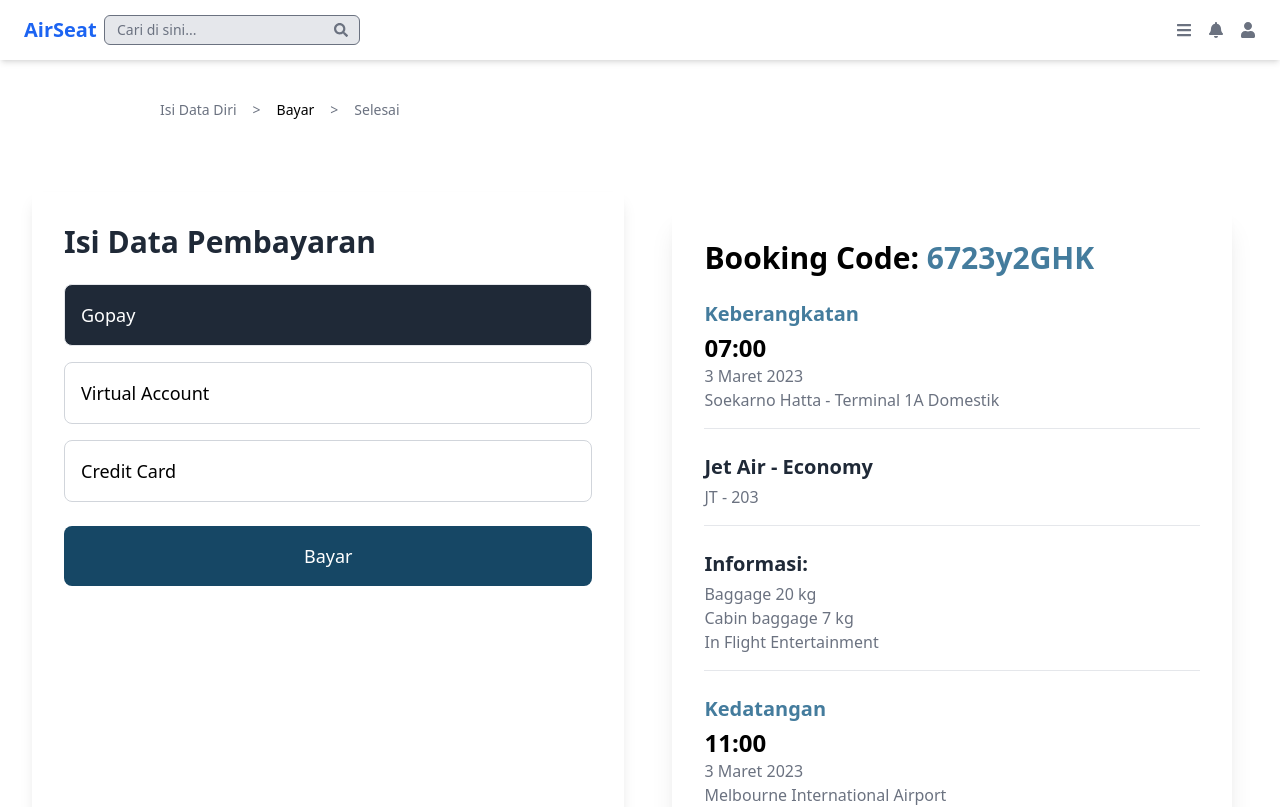
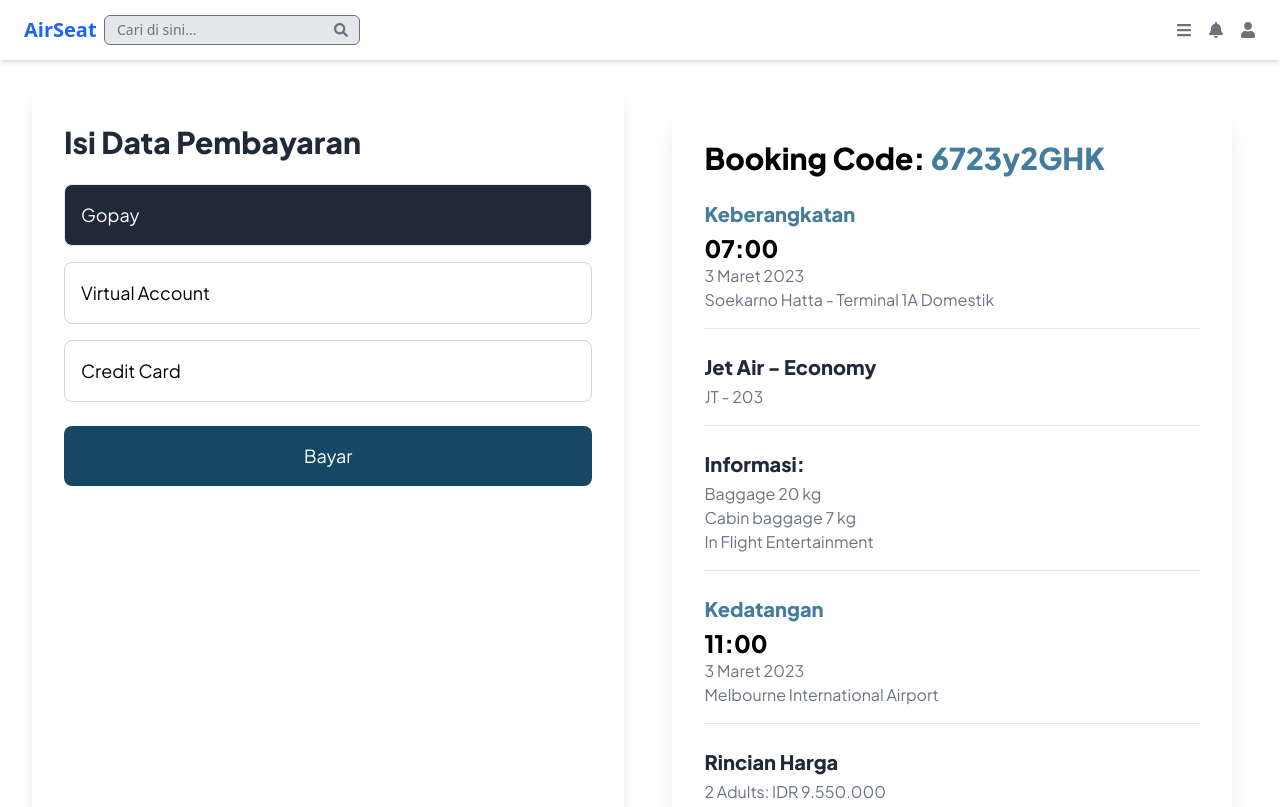
Before and after one commit to FSWAND-KM-6-C2-Final-Project/FE-AirSeat, a React (Create React App) app: page /payment in a window 1280 px wide. Shown: the top 807 px of the page. Built offline with nearby package versions, Linux system fonts and the light colour scheme.

Commit message:
Modify: Update FlightDetails, Navbar, PaymentOptions, and PaymentSuccess components

```diff
--- a/src/components/FlightDetails.js
+++ b/src/components/FlightDetails.js
@@ -20,7 +20,7 @@ const FlightDetails = () => {
           }
         `}
       </style>
-      <div className="md:w-1/3 min-h-screen p-6 bg-white rounded-lg shadow-lg my-6 border border-gray-200 flight-details">
+      <div className="md:w-1/3 max-h-screen p-6 bg-white rounded-lg shadow-lg my-6 border border-gray-200 flight-details">
         <h2 className="text-3xl font-bold mb-6 text-[#164765] border-b-2 border-gray-300 pb-3">
           Detail Penerbangan
         </h2>
--- a/src/components/Navbar.js
+++ b/src/components/Navbar.js
@@ -1,11 +1,7 @@
 import React, { useState } from "react";
 import { FaSearch, FaBell, FaUser, FaBars } from "react-icons/fa";
-import { useLocation } from "react-router-dom";
 
 const Navbar = () => {
-  const location = useLocation();
-  const currentPath = location.pathname;
-
   const [notifications, setNotifications] = useState([
     {
       id: 1,
@@ -92,35 +88,6 @@ const Navbar = () => {
           </div>
         </div>
       </div>
-      <div className="flex justify-start my-10 pl-40">
-        <div className="flex items-center space-x-4 text-sm">
-          <span
-            className={`font-medium ${
-              currentPath === "/booking" ? "text-black" : "text-gray-500"
-            }`}
-          >
-            Isi Data Diri
-          </span>
-          <span className="text-gray-500">{">"}</span>
-          <span
-            className={`font-medium ${
-              currentPath === "/payment" ? "text-black" : "text-gray-500"
-            }`}
-          >
-            Bayar
-          </span>
-          <span className="text-gray-500">{">"}</span>
-          <span
-            className={`font-medium ${
-              currentPath === "/payment-success"
-                ? "text-black"
-                : "text-gray-500"
-            }`}
-          >
-            Selesai
-          </span>
-        </div>
-      </div>
     </div>
   );
 };
--- a/src/components/PaymentOptions.js
+++ b/src/components/PaymentOptions.js
@@ -5,7 +5,17 @@ const PaymentOptions = () => {
   const [selectedOption, setSelectedOption] = useState("Gopay");
 
   return (
-    <div className="flex flex-col md:flex-row p-8 space-y-8 md:space-y-0 md:space-x-8">
+    <div>
+      <style>
+        {`
+          @import url('https://fonts.googleapis.com/css2?family=Plus+Jakarta+Sans:wght@200;400;600;800&display=swap');
+
+          .payment-container, .payment-container h2, .payment-container button, .payment-container input {
+            font-family: 'Plus Jakarta Sans', sans-serif;
+          }
+        `}
+      </style>
+      <div className="payment-container flex flex-col md:flex-row p-8 space-y-8 md:space-y-0 md:space-x-8">
         <div className="w-full md:w-1/2 p-8 shadow-lg">
           <h2 className="text-3xl font-bold mb-6 text-gray-800">
             Isi Data Pembayaran
@@ -99,6 +109,7 @@ const PaymentOptions = () => {
           <DetailedFlightInfo />
         </div>
       </div>
+    </div>
   );
 };
 
--- a/src/components/PaymentSuccess.js
+++ b/src/components/PaymentSuccess.js
@@ -3,8 +3,25 @@ import React from "react";
 const PaymentSuccess = () => {
   return (
     <div className="flex flex-col items-center justify-center h-screen bg-white text-center">
-      <img src="img.png" alt="icon suskes" className="w-36 mb-5" />
-      <h2 className="text-[#447C9D] text-2xl mb-2">Selamat!</h2>
+      <style>
+        {`
+          @import url('https://fonts.googleapis.com/css2?family=Plus+Jakarta+Sans:wght@200;400;600;800&display=swap');
+
+          .flight-details, h2, p, button {
+            font-family: 'Plus Jakarta Sans', sans-serif;
+          }
+
+          .bg-light-blue {
+            background-color: #DEF2FD;
+          }
+
+          .text-blue {
+            color: #447C9D;
+          }
+        `}
+      </style>
+      <img src="img.png" alt="icon sukses" className="w-36 mb-5" />
+      <h2 className="text-blue text-2xl mb-2">Selamat!</h2>
       <p className="text-black text-lg mb-8">
         Transaksi Pembayaran Tiket sukses!
       </p>
@@ -12,7 +29,7 @@ const PaymentSuccess = () => {
         <button className="bg-blue-600 text-white py-2 px-4 rounded">
           Terbitkan Tiket
         </button>
-        <button className="bg-[#DEF2FD] text-white py-2 px-4 rounded">
+        <button className="bg-light-blue text-black py-2 px-4 rounded">
           Cari Penerbangan Lain
         </button>
       </div>
```
Lines whose indentation alone changed are shown as unchanged.
